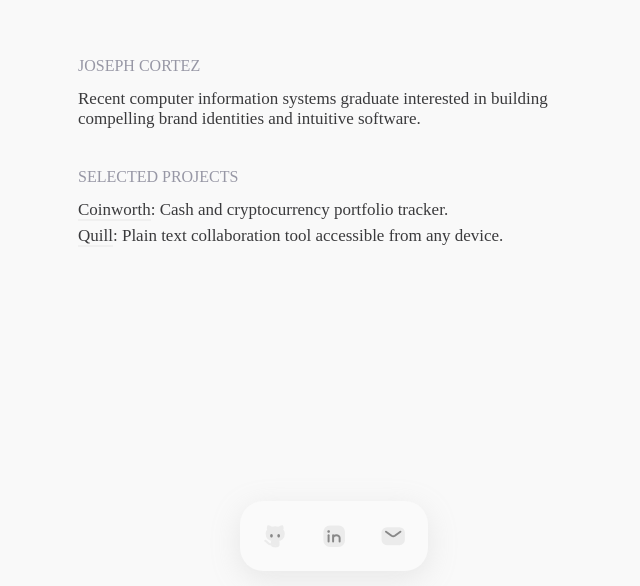
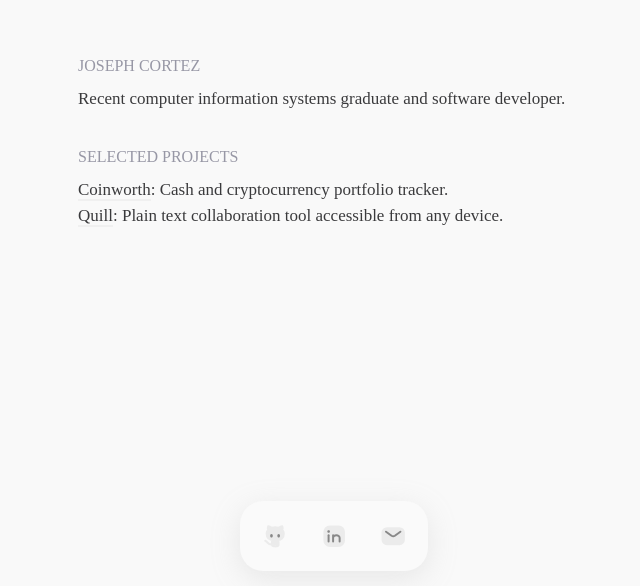
Before and after one commit to cortez/lcortez.com, a React (Create React App) app: page / in a window 1280 px wide. Shown: the part 212-798 px from the top of the page, without its empty margins (306-946 px from the left). Built offline with nearby package versions, Linux system fonts and the light colour scheme; a web font is replaced by a local one.

Commit message:
Committed with Git-Upload

```diff
--- a/src/App.jsx
+++ b/src/App.jsx
@@ -6,7 +6,7 @@ function App() {
     <>
       <div className="render">
           <span className="caps" data-aos="zoom-in" data-aos-delay="350">Joseph Cortez</span>
-          <p data-aos="zoom-in" data-aos-delay="300">Recent computer information systems graduate interested in building compelling brand identities and intuitive software. </p>
+          <p data-aos="zoom-in" data-aos-delay="300">Recent computer information systems graduate and software developer.</p>
           <br /><br />
           <span className="caps" data-aos="zoom-in" data-aos-delay="350">Selected Projects</span>
           <br />
```
